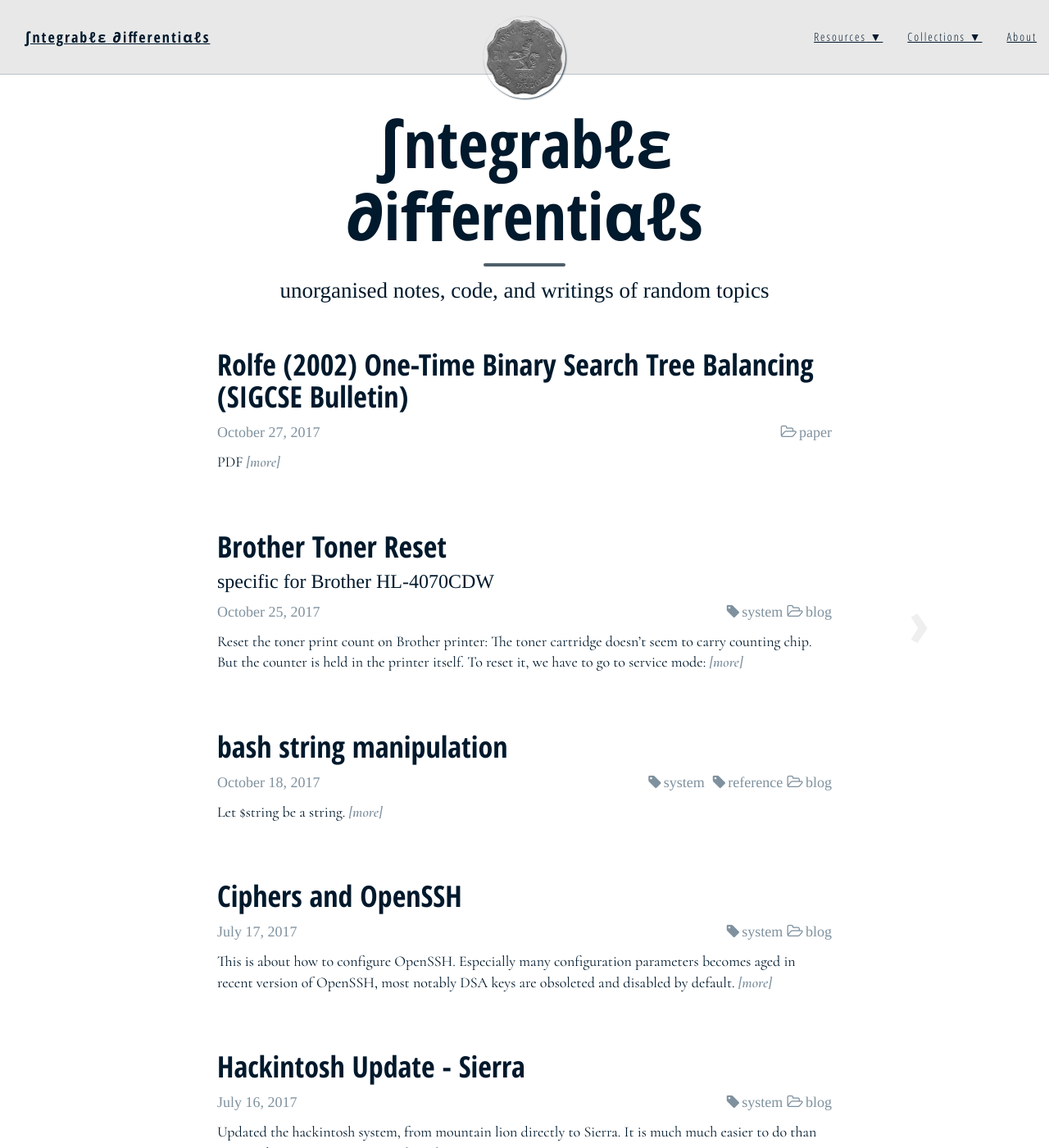
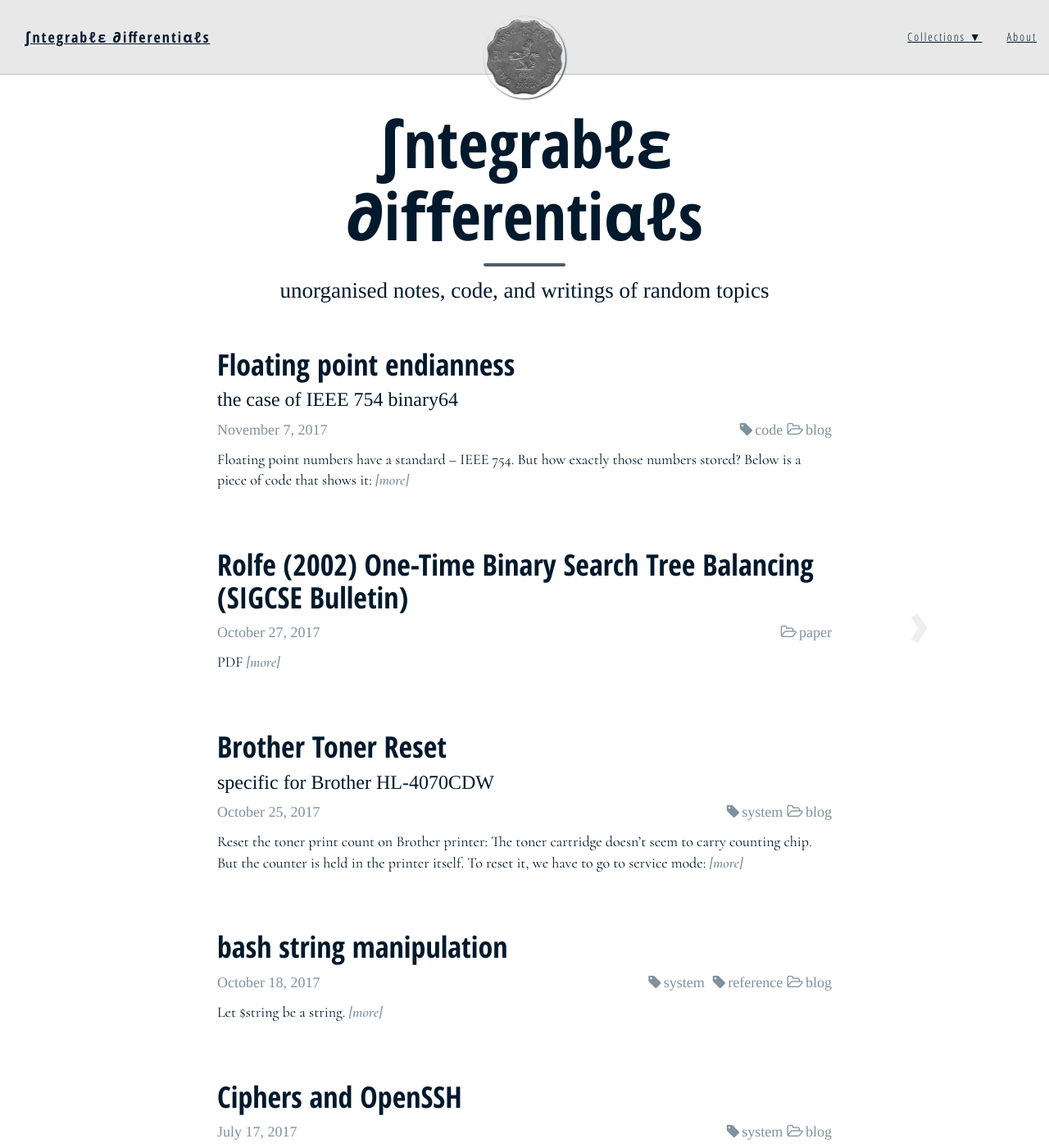
Before and after one commit to righthandabacus/righthandabacus.github.io, a Jekyll site: the page built from index.html, in a window 1280 px wide and 1400 px high. Shown: the whole window at 82% size. Built offline with Jekyll 4.4.1, drawn with Linux system fonts in a browser that asks for light colours; nearby versions of some CDN libraries; some web fonts are replaced; the list of posts is cut into pages by our own code; some of the changed lines change nothing that is shown; some of the changed text lies outside the part shown.

Commit message:
new post

````diff
--- a/_config.yml
+++ b/_config.yml
@@ -11,7 +11,7 @@
 
 title:       "∫ntegrabℓε ∂ifferentiαℓs"
 description: "unorganised memo, notes, code, data, and writings of random topics"
-url_pretty:  "http://righthandabacus.github.io"
+url_pretty:  "https://righthandabacus.github.io"
 
 
 #############################
@@ -63,9 +63,6 @@ avatar: "/img/avatar.png"
 
 # List of links in the navigation bar
 navbar:
-  Resources:
-    - OpenCulture: "http://www.openculture.org/"
-    - g0v.hk: "https://g0vhk.io/"
   Collections:
     - Papers: "papers"
     - Books: "books"
--- /dev/null
+++ b/_posts/2017-11-07-floatingpoint.markdown
@@ -0,0 +1,111 @@
+---
+layout: post
+title: Floating point endianness
+subtitle: the case of IEEE 754 binary64
+date: Tue, 07 Nov 2017 12:54:05 -0500
+tags: code
+---
+
+Floating point numbers have a standard -- IEEE 754. But how exactly those
+numbers stored? Below is a piece of code that shows it:
+
+```c++
+#include <iostream>
+#include <iomanip>
+#include <set>
+
+using namespace std;
+
+int main(int argc, char**argv)
+{
+    std::multiset<double>* mset = new std::multiset<double>();
+    mset->insert(3.14);
+    mset->insert(6.28);
+    mset->insert(2.71);
+    mset->insert(0.61);
+    mset->insert(1.61);
+    mset->insert(9.89);
+    mset->insert(0.5);
+    for(std::multiset<double>::const_iterator it = mset->cbegin(); it != mset->cend(); it++) {
+        double val = *it;
+        cout << val << " = ";
+        unsigned char* blobchar = reinterpret_cast<unsigned char*>(&val);
+        cout << hex << uppercase << internal << setfill('0');
+        for(unsigned i=0; i<sizeof(double); ++i) {
+            cout << setw(2) << (unsigned)blobchar[i] << " ";
+        };
+        cout << dec << endl;
+    };
+    delete mset;
+    return 0;
+}
+```
+
+In my x86 Linux box, this is the output:
+
+```
+0.5 = 00 00 00 00 00 00 E0 3F
+0.61 = 85 EB 51 B8 1E 85 E3 3F
+1.61 = C3 F5 28 5C 8F C2 F9 3F
+2.71 = AE 47 E1 7A 14 AE 05 40
+3.14 = 1F 85 EB 51 B8 1E 09 40
+6.28 = 1F 85 EB 51 B8 1E 19 40
+9.89 = 48 E1 7A 14 AE C7 23 40
+```
+
+The first line, a round number in binary, is a clue that the `double` is indeed
+saved as little endian because the Intel x86 architecture is little endian.
+Take the second line as an example, we tie out the representation to validate
+that it is actually the case:
+
+IEEE 754 [binary64 format](https://en.wikipedia.org/wiki/Double-precision_floating-point_format):
+- sign bit: 1 bit (bit 0)
+- exponent: 11 bits (bit 1 to bit 11)
+   - biased (0 to 2047 for representing $e+1023$) or unbiased ($-1024$ to $1023$ in two's complement)
+   - exponent of $-1023$ and $+1024$ are reserved
+- mantissa: 53 bits with 52 bits explicitly stored (bit 12 to bit 63)
+   - with implicit integer bit of value 1 except for special values
+   - guaranteed precision of 15 significant decimal digits ($53\log_{10}2 = 15.95$)
+
+Reversing for big-endian order, 0.61 becomes
+```
+3F E3 85 1E B8 51 EB 85
+```
+- sign bit: `0`
+- exponent: `0x3FE` (`=011 1111 1110`)
+  - 1022 in decimal, biased representation of $1022-1023 = -1$
+- mantissa: `0x3851EB851EB85` (`=0011 1000 0101 0001 1110 1011 1000 0101 0001 1110 1011 1000 0101`)
+
+Converting to binary, it is:
+$$
+1.0011\ 1000\ 0101\ 0001\ 1110\ 1011\ 1000\ 0101\ 0001\ 1110\ 1011\ 1000\ 0101 \times 2^{-1}
+$$
+and it matches the mantissa of 0.61:
+```
+0 . 61
+------
+1 . 22
+0 . 44
+0 . 88
+1 . 76
+1 . 52
+1 . 04
+0 . 08
+0 . 16
+0 . 32
+0 . 64
+1 . 28
+0 . 56
+1 . 12
+0 . 24
+0 . 48
+0 . 96
+1 . 92
+1 . 84
+1 . 68
+1 . 36
+0 . 72
+1 . 44
+0 . 88
+...
+```
````
